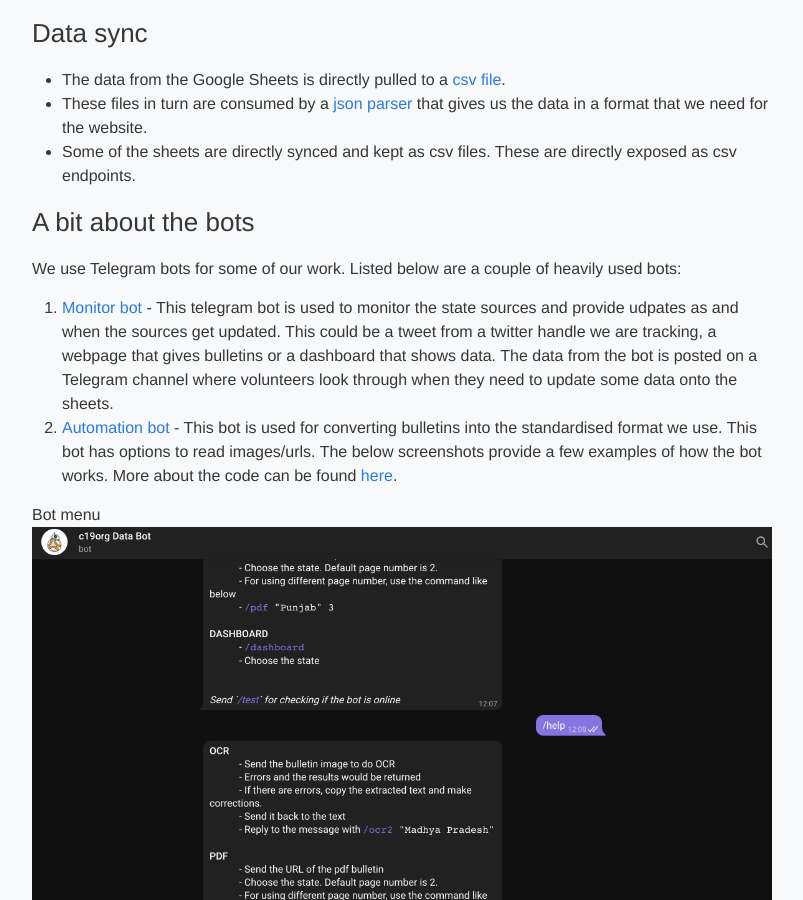
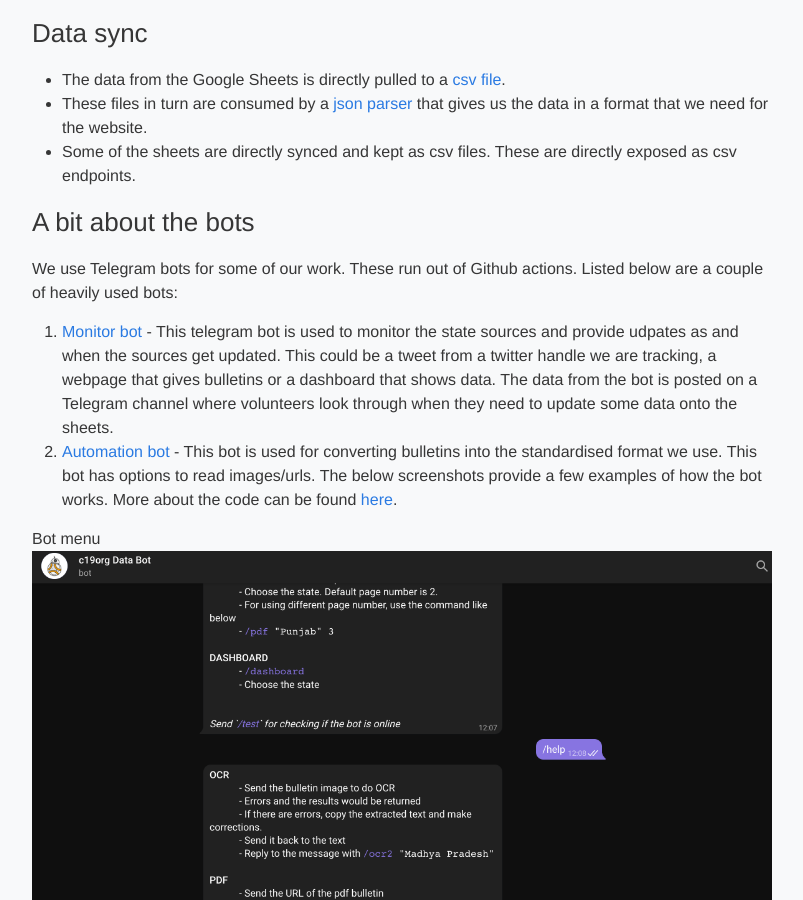
Before and after one commit to covid19india/blog, a Jekyll site: the page built from _posts/2021-08-24-operations.md, in a window 1280 px wide and 900 px high, scrolled down 2444 px. Shown: the whole window, without its empty margins (238-1041 px from the left). Built offline with Jekyll 4.4.1, drawn with Linux system fonts in a browser that asks for light colours; a script that is not in the unit is left out.

Commit message:
Update 2021-08-24-operations.md

```diff
--- a/_posts/2021-08-24-operations.md
+++ b/_posts/2021-08-24-operations.md
@@ -65,7 +65,7 @@
 - Some of the sheets are directly synced and kept as csv files. These are directly exposed as csv endpoints.
 
 ### A bit about the bots
-We use Telegram bots for some of our work. Listed below are a couple of heavily used bots:
+We use Telegram bots for some of our work. These run out of Github actions. Listed below are a couple of heavily used bots:
 1. [Monitor bot](https://github.com/covid19india/monitor-bot) - This telegram bot is used to monitor the state sources and provide udpates as and when the sources get updated. This could be a tweet from a twitter handle we are tracking, a webpage that gives bulletins or a dashboard that shows data. The data from the bot is posted on a Telegram channel where volunteers look through when they need to update some data onto the sheets.
 2. [Automation bot](https://github.com/covid19india/automation-bot) - This bot is used for converting bulletins into the standardised format we use. This bot has options to read images/urls. The below screenshots provide a few examples of how the bot works. More about the code can be found [here](https://github.com/bee-rickey/webScraper).
 
```
